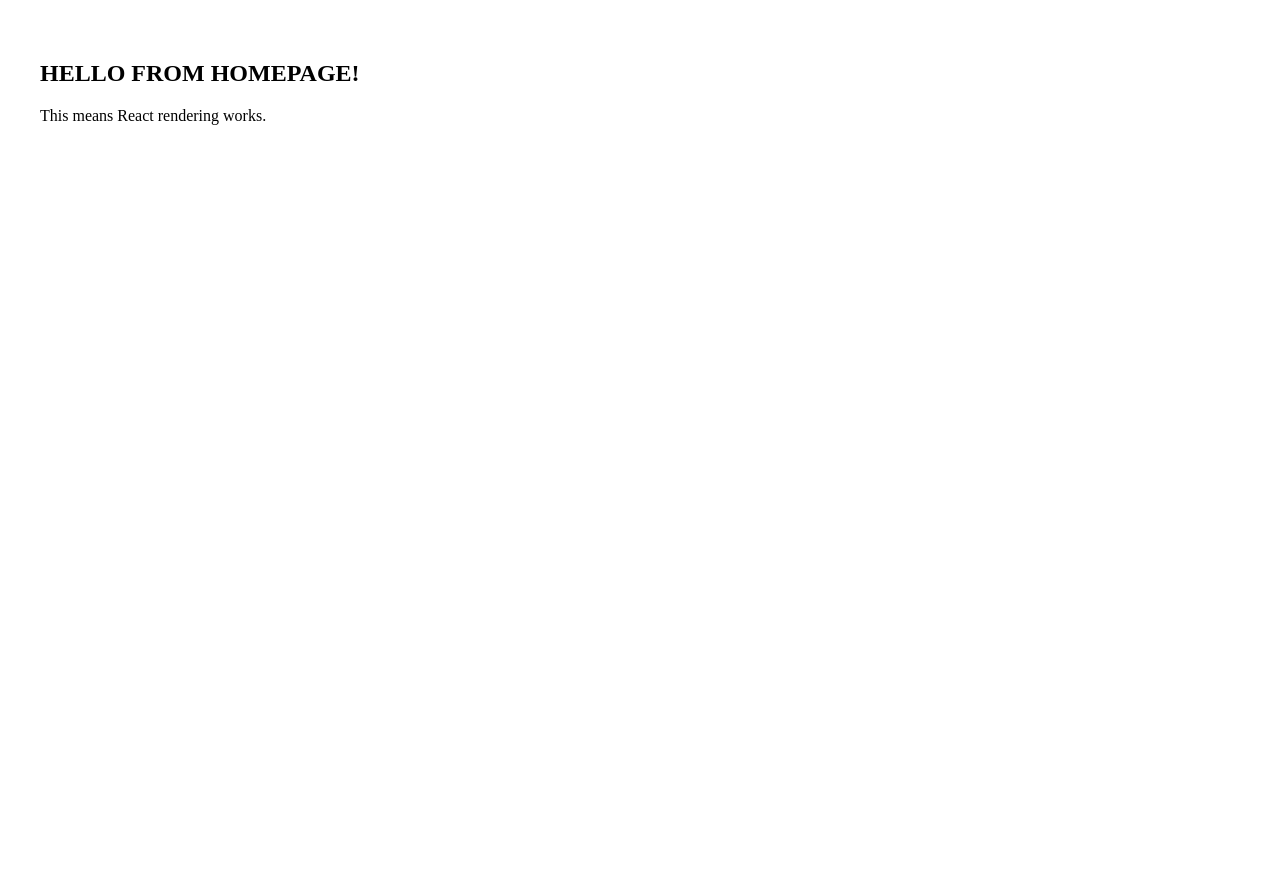
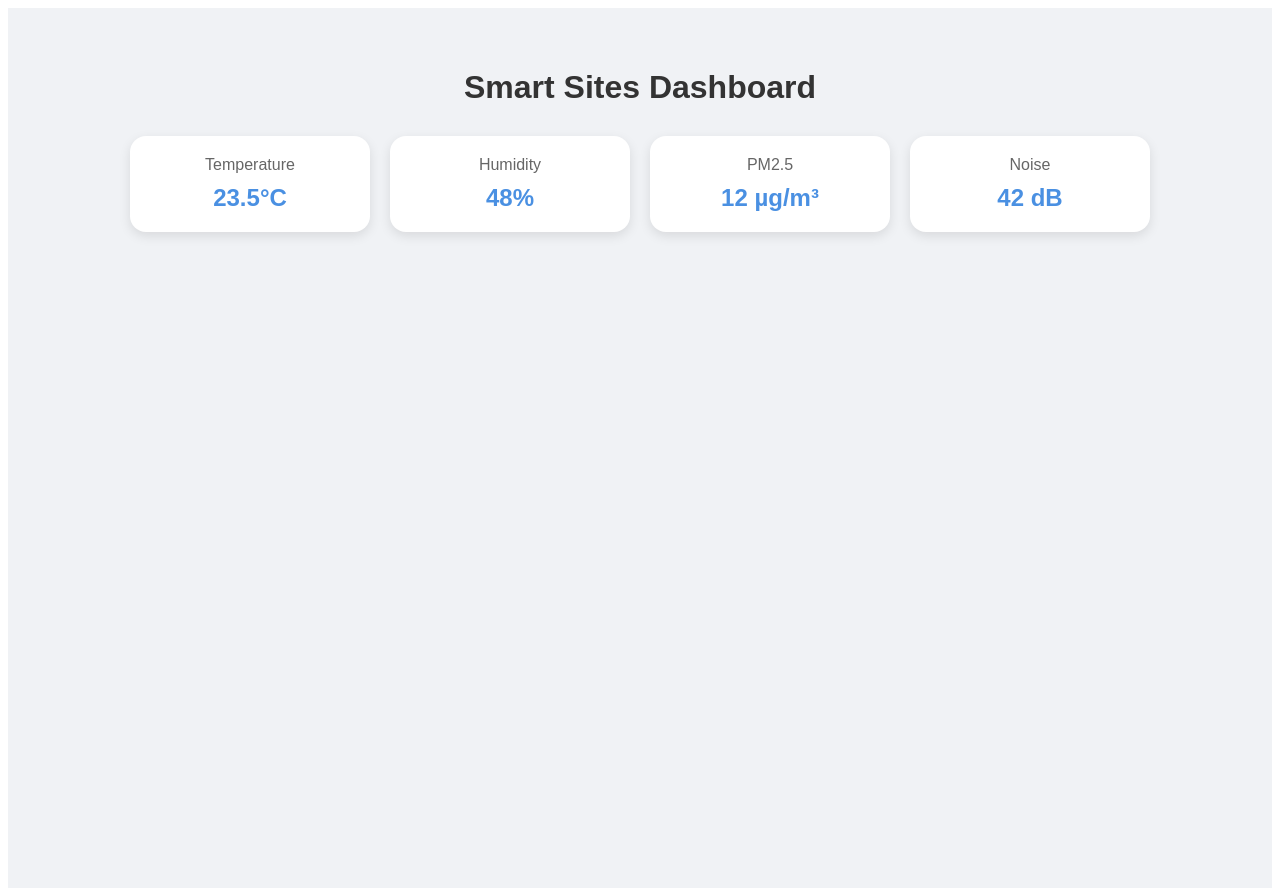
Before and after one commit to smartsites-aus/smart-sites, a React (Vite) app in the folder frontend/: page / in a window 1280 px wide. Before the commit the page ends 800 px from the top, so only its background shows below. Built offline with nearby package versions, Linux system fonts and the light colour scheme.

Commit message:
Update Homepage.jsx

```diff
--- a/frontend/src/pages/Homepage.jsx
+++ b/frontend/src/pages/Homepage.jsx
@@ -1,10 +1,32 @@
 import React from 'react';
+import './Homepage.css';
 
 export default function Homepage() {
   return (
-    <div style={{ padding: '2rem' }}>
-      <h2>HELLO FROM HOMEPAGE!</h2>
-      <p>This means React rendering works.</p>
+    <div className="homepage">
+      <h1>Smart Sites Dashboard</h1>
+
+      <div className="cards-container">
+        <div className="card temperature">
+          <div className="card-title">Temperature</div>
+          <div className="card-value">23.5°C</div>
+        </div>
+
+        <div className="card humidity">
+          <div className="card-title">Humidity</div>
+          <div className="card-value">48%</div>
+        </div>
+
+        <div className="card pm25">
+          <div className="card-title">PM2.5</div>
+          <div className="card-value">12 µg/m³</div>
+        </div>
+
+        <div className="card noise">
+          <div className="card-title">Noise</div>
+          <div className="card-value">42 dB</div>
+        </div>
+      </div>
     </div>
   );
 }
```
